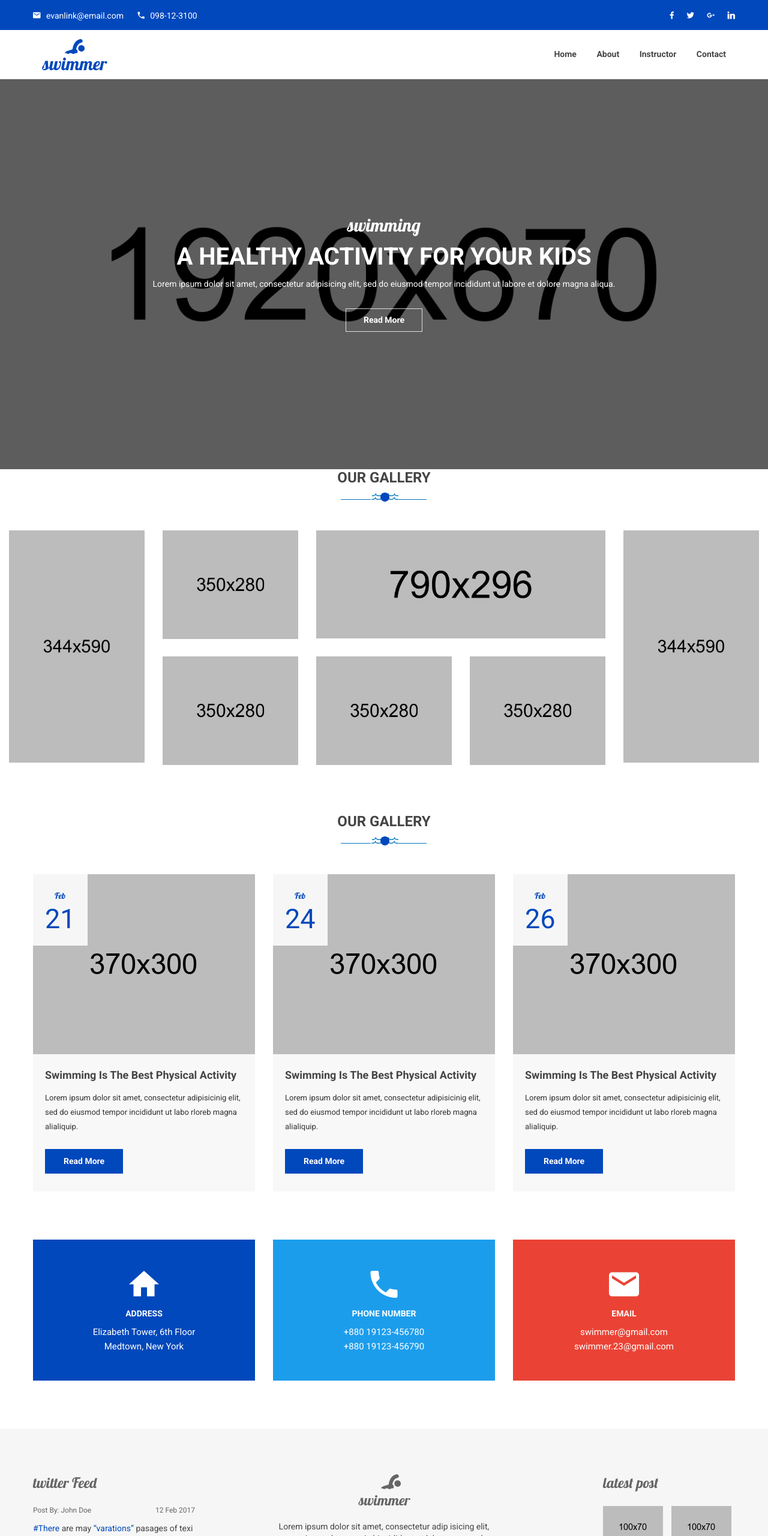
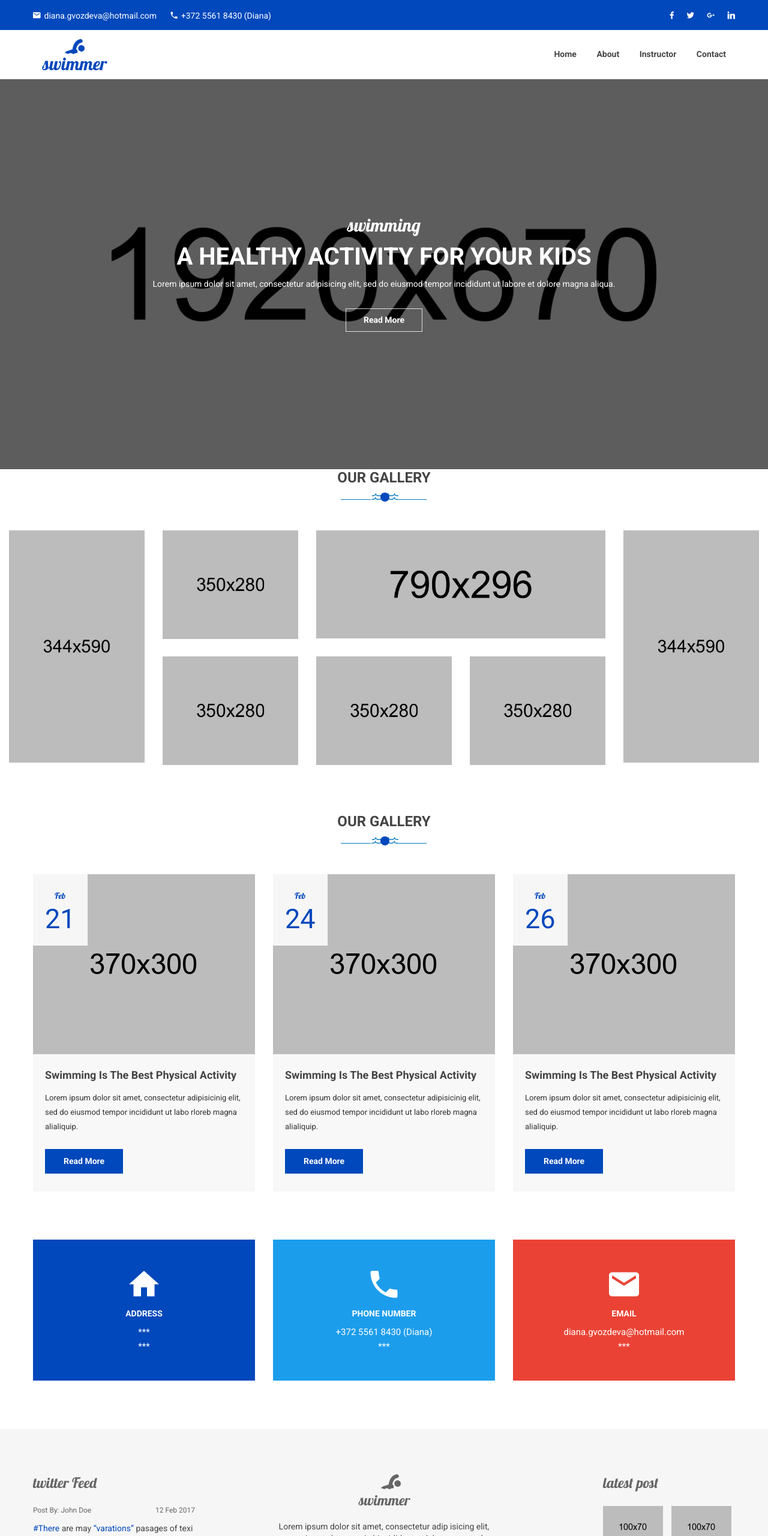
Before and after one commit to Fidgero/NewWave, a plain HTML site: page index.html in a window 1280 px wide. Shown: the top 2560 px of the page at 60% size. Drawn offline with Linux system fonts and the light colour scheme.

Commit message:
Изменил информацию на главнай странице

```diff
--- a/index.html
+++ b/index.html
@@ -41,8 +41,8 @@
                                     <div class="col-md-6 col-sm-9">
                                         <div class="top-left">
                                             <ul>
-                                                <li><i class="zmdi zmdi-email"></i> evanlink@email.com</li>
-                                                <li><i class="zmdi zmdi-phone"></i> 098-12-3100</li>
+                                                <li><i class="zmdi zmdi-email"></i>diana.gvozdeva@hotmail.com</li>
+                                                <li><i class="zmdi zmdi-phone"></i>+372 5561 8430 (Diana)</li>
                                             </ul>
                                         </div>
                                     </div>
@@ -64,7 +64,7 @@
                                 <div class="row">
                                     <div class="col-md-3">
                                         <div class="logo">
-                                            <a href="index.html"><img src="images/logo/logo.png" alt="swimmer" /></a>
+                                            <a href="index.html"><img src="images/logo/logo.png" alt="NewWave" /></a>
                                         </div>
                                     </div>
                                     <div class="col-md-9">
@@ -950,7 +950,8 @@
                                     </div>
                                     <div class="contact-info">
                                         <h5>Address</h5>
-                                        <p>Elizabeth Tower, 6th Floor<br> Medtown, New York</p>
+                                        <p>***<br>
+                                         ***</p>
                                     </div>
                                 </div>
                             </div>
@@ -961,8 +962,8 @@
                                     </div>
                                     <div class="contact-info">
                                         <h5>phone number</h5>
-                                        <p>+880 19123-456780<br>
-                                           +880 19123-456790</p>
+                                        <p>+372 5561 8430 (Diana)<br>
+                                           ***</p>
                                     </div>
                                 </div>
                             </div>
@@ -973,8 +974,8 @@
                                     </div>
                                     <div class="contact-info">
                                         <h5>email</h5>
-                                        <p>swimmer@gmail.com<br>
-                                           swimmer.23@gmail.com </p>
+                                        <p>diana.gvozdeva@hotmail.com<br>
+                                           ***</p>
                                     </div>
                                 </div>
                             </div>
```
